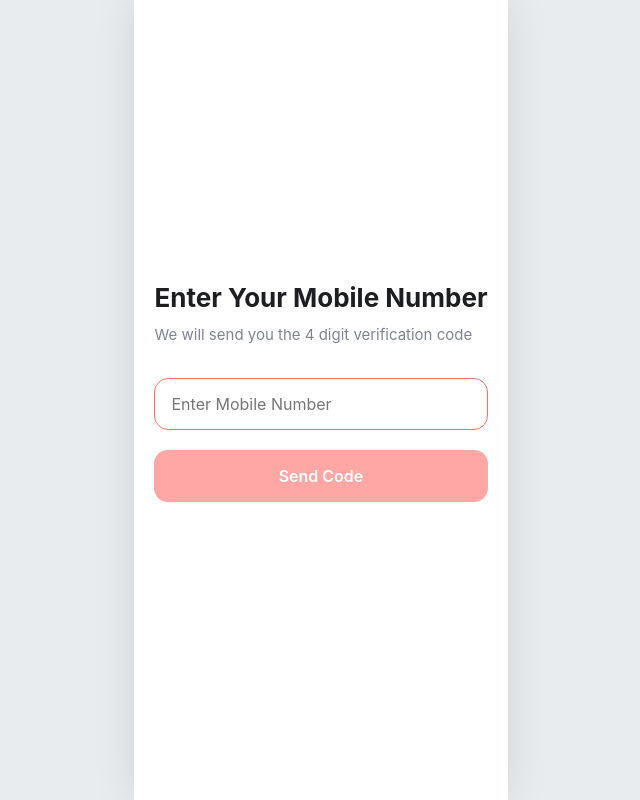
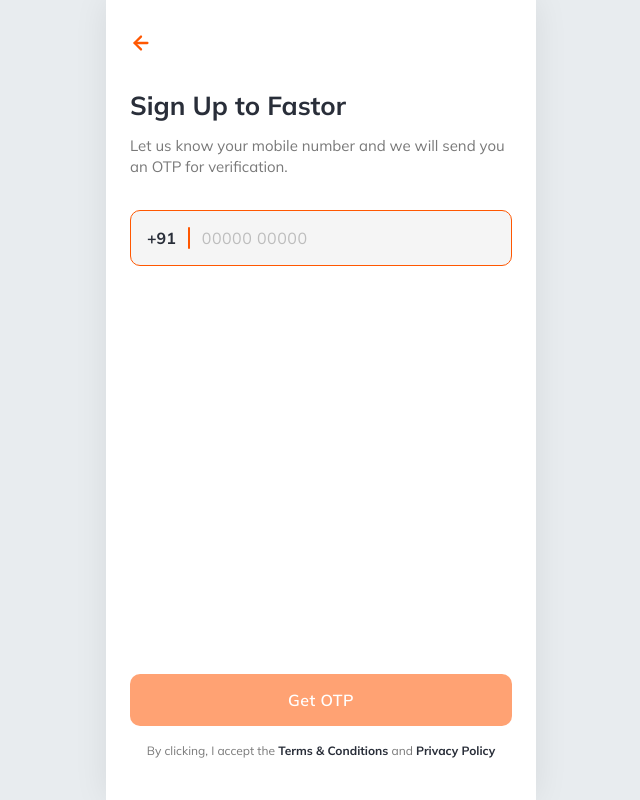
Before and after one commit to Jerry-LiL/fastor-react-task, a React (Vite) app: page /login in a window 1280 px wide. Shown: the whole page, without its empty margins (319-959 px from the left). Built offline with nearby package versions, Linux system fonts and the light colour scheme; no server answers; the HTML template or start-up script is replaced by a standard one.

Commit message:
restyle login screen to new design

```diff
--- a/src/index.css
+++ b/src/index.css
@@ -1,25 +1,34 @@
 :root {
-  --primary-coral: #FF6D6A;
-  --primary-coral-hover: #ff5552;
-  --primary-coral-light: rgba(255, 109, 106, 0.12);
-  --wallet-blue: #4A80F0;
-  --wallet-blue-light: rgba(74, 128, 240, 0.12);
-  --bg-app: #F7F8FA;
+  /* New design colors */
+  --primary-btn: #FF5701;
+  --primary-btn-hover: #e04c00;
+  --accent-orange: #E95322;
+  --light-peach: #FFDECF;
+  --peach-text: #E95322;
+  --divider-color: #FFD8C7;
+  --heading-auth: #292E39;
+  --heading-brown: #391713;
+  --input-bg: #F5F5F5;
+  --input-border: #C7C7C7;
+  --inactive-dot: #F3E9B5;
+  --call-grad-start: #FF936D;
+  --call-grad-end: #FF726B;
+  --wallet-grad-start: #7CC7ED;
+  --wallet-grad-end: #4F79CB;
+  --text-muted: #797979;
+
+  --bg-app: #FFFFFF;
   --bg-card: #FFFFFF;
-  --text-main: #1C1E21;
-  --text-muted: #7E858E;
-  --text-light: #A3A8AF;
-  --border-color: #E7EAEE;
-  --border-focus: #FF6D6A;
-  --star-gold: #F5A623;
-  --font-family: 'Urbanist', 'Inter', -apple-system, BlinkMacSystemFont, 'Segoe UI', Roboto, sans-serif;
+  --text-main: #292E39;
+  --font-auth: 'Mulish', -apple-system, BlinkMacSystemFont, sans-serif;
+  --font-display: 'League Spartan', -apple-system, BlinkMacSystemFont, sans-serif;
+  --font-family: 'Mulish', -apple-system, BlinkMacSystemFont, sans-serif;
+
   --radius-sm: 8px;
-  --radius-md: 14px;
-  --radius-lg: 20px;
+  --radius-md: 10px;
+  --radius-lg: 18px;
+  --radius-xl: 28px;
   --radius-pill: 9999px;
-  --shadow-sm: 0 2px 8px rgba(0, 0, 0, 0.04);
-  --shadow-md: 0 4px 16px rgba(0, 0, 0, 0.08);
-  --shadow-lg: 0 10px 30px rgba(0, 0, 0, 0.12);
 }
 
 * {
@@ -40,16 +49,16 @@
   justify-content: center;
 }
 
-/* App shell container centered on desktop, full-width on mobile */
+/* App shell container centered on desktop (max 430px), full-width on mobile */
 .app-shell {
   width: 100%;
   max-width: 430px;
   min-height: 100vh;
-  background-color: var(--bg-app);
+  background-color: #FFFFFF;
   display: flex;
   flex-direction: column;
   position: relative;
-  box-shadow: 0 0 40px rgba(0, 0, 0, 0.1);
+  box-shadow: 0 0 32px rgba(0, 0, 0, 0.08);
 }
 
 .app-main-content {
@@ -69,37 +78,41 @@
    AUTHENTICATION SCREENS (LOGIN & OTP)
    ========================================================== */
 .screen-auth {
-  padding: 24px 20px 40px 20px;
-  background-color: var(--bg-card);
-  justify-content: center;
+  padding: 24px 24px 32px 24px;
+  background-color: #FFFFFF;
+  display: flex;
+  flex-direction: column;
+  min-height: 100vh;
+  font-family: var(--font-auth);
 }
 
-.auth-nav-bar {
-  margin-bottom: 24px;
+.auth-top-bar {
+  display: flex;
+  align-items: center;
+  margin-bottom: 28px;
 }
 
-.back-icon-btn {
+.back-arrow-btn {
   background: none;
   border: none;
-  color: var(--text-main);
-  cursor: pointer;
   padding: 8px;
   margin-left: -8px;
-  display: flex;
+  cursor: pointer;
+  display: inline-flex;
   align-items: center;
   justify-content: center;
   border-radius: 50%;
-  transition: background-color 0.15s ease;
+  transition: opacity 0.15s ease;
 }
 
-.back-icon-btn:hover {
-  background-color: #F0F2F5;
+.back-arrow-btn:hover {
+  opacity: 0.8;
 }
 
-.auth-content {
+.auth-body {
   display: flex;
   flex-direction: column;
-  width: 100%;
+  flex: 1;
 }
 
 .auth-header {
@@ -109,9 +122,9 @@
 .auth-title {
   font-size: 26px;
   font-weight: 700;
-  color: var(--text-main);
+  color: var(--heading-auth);
   line-height: 1.25;
-  margin-bottom: 10px;
+  margin-bottom: 12px;
 }
 
 .auth-subtitle {
@@ -120,78 +133,156 @@
   line-height: 1.45;
 }
 
+.auth-target-number {
+  color: var(--heading-auth);
+  font-weight: 700;
+  display: block;
+  margin-top: 4px;
+}
+
 .auth-form {
   display: flex;
   flex-direction: column;
-  gap: 20px;
+  flex: 1;
 }
 
-.input-group {
+/* Composite Phone Input */
+.phone-input-composite {
   display: flex;
-  flex-direction: column;
+  align-items: center;
+  background-color: var(--input-bg);
+  border: 1px solid var(--input-border);
+  border-radius: 10px;
+  height: 56px;
+  padding: 0 16px;
+  gap: 12px;
+  transition: border-color 0.2s ease;
 }
 
-.text-input {
-  width: 100%;
-  height: 52px;
-  padding: 0 16px;
-  font-size: 16px;
-  font-family: inherit;
-  color: var(--text-main);
-  background-color: #F8F9FB;
-  border: 1.5px solid var(--border-color);
-  border-radius: var(--radius-md);
-  outline: none;
-  transition: border-color 0.2s ease, background-color 0.2s ease;
+.phone-input-composite:focus-within {
+  border-color: var(--primary-btn);
 }
 
-.text-input:focus {
-  border-color: var(--primary-coral);
-  background-color: #FFFFFF;
-}
-
-.text-input.input-error {
+.phone-input-composite.composite-error {
   border-color: #E53935;
 }
 
-/* 6-box OTP Input */
-.otp-container {
+.phone-prefix {
+  font-size: 16px;
+  font-weight: 700;
+  color: var(--heading-auth);
+}
+
+.phone-caret {
+  width: 2px;
+  height: 22px;
+  background-color: var(--primary-btn);
+  border-radius: 1px;
+}
+
+.phone-input-field {
+  flex: 1;
+  border: none;
+  background: transparent;
+  outline: none;
+  font-size: 16px;
+  font-family: inherit;
+  color: var(--heading-auth);
+  letter-spacing: 0.5px;
+}
+
+.phone-input-field::placeholder {
+  color: #BDBDBD;
+}
+
+/* OTP 6-box input with group dash */
+.otp-composite-row {
   display: flex;
+  align-items: center;
   justify-content: space-between;
+  gap: 6px;
+  margin-top: 8px;
+  margin-bottom: 24px;
+}
+
+.otp-subgroup {
+  display: flex;
+  align-items: center;
   gap: 8px;
-  margin: 10px 0 16px 0;
 }
 
 .otp-box {
-  width: 48px;
+  width: 44px;
   height: 54px;
   text-align: center;
-  font-size: 22px;
-  font-weight: 700;
-  color: var(--text-main);
-  background-color: #F8F9FB;
-  border: 1.5px solid var(--border-color);
-  border-radius: var(--radius-sm);
+  font-size: 20px;
+  font-weight: 600;
+  color: var(--heading-auth);
+  background-color: #FFFFFF;
+  border: 1px solid var(--input-border);
+  border-radius: 8px;
   outline: none;
-  transition: all 0.2s ease;
+  caret-color: var(--primary-btn);
+  transition: border-color 0.2s ease;
 }
 
 .otp-box:focus {
-  border-color: var(--primary-coral);
-  background-color: #FFFFFF;
-  box-shadow: 0 0 0 3px var(--primary-coral-light);
+  border-color: var(--primary-btn);
 }
 
 .otp-box.filled {
-  border-color: #4A4D54;
-  background-color: #FFFFFF;
+  border-color: #8C8C8C;
 }
 
-/* Buttons */
+.otp-group-dash {
+  font-size: 20px;
+  color: var(--heading-auth);
+  font-weight: 600;
+  padding: 0 4px;
+}
+
+.otp-timer-row {
+  font-size: 14px;
+  color: var(--heading-auth);
+  margin-bottom: 24px;
+}
+
+.otp-timer-count {
+  color: var(--accent-orange);
+  font-weight: 600;
+}
+
+.resend-btn {
+  background: none;
+  border: none;
+  color: var(--accent-orange);
+  font-weight: 700;
+  font-size: 14px;
+  cursor: pointer;
+  padding: 0 4px;
+  font-family: inherit;
+}
+
+.resend-btn:hover {
+  text-decoration: underline;
+}
+
+/* Pinned Bottom Buttons & Terms */
+.auth-bottom-pinned {
+  margin-top: auto;
+  padding-top: 32px;
+  padding-bottom: 8px;
+  display: flex;
+  flex-direction: column;
+  gap: 16px;
+  align-items: center;
+  width: 100%;
+}
+
 .btn {
   height: 52px;
   border: none;
-  border-radius: var(--radius-md);
+  border-radius: 10px;
   font-size: 16px;
   font-weight: 600;
   font-family: inherit;
@@ -204,49 +295,39 @@
 }
 
 .btn-primary {
-  background-color: var(--primary-coral);
+  background-color: var(--primary-btn);
   color: #FFFFFF;
-  box-shadow: 0 4px 14px rgba(255, 109, 106, 0.35);
+  letter-spacing: 0.5px;
 }
 
 .btn-primary:hover:not(:disabled) {
-  background-color: var(--primary-coral-hover);
-  transform: translateY(-1px);
-}
-
-.btn-primary:active:not(:disabled) {
-  transform: translateY(0);
+  background-color: var(--primary-btn-hover);
 }
 
 .btn-primary:disabled {
-  opacity: 0.6;
+  opacity: 0.55;
   cursor: not-allowed;
-  box-shadow: none;
 }
 
-.auth-footer {
-  margin-top: 24px;
+.terms-notice {
+  font-size: 12px;
+  color: var(--text-muted);
   text-align: center;
+  line-height: 1.5;
 }
 
-.resend-text {
-  font-size: 14px;
-  color: var(--text-muted);
+.terms-bold {
+  font-weight: 700;
+  color: var(--heading-auth);
 }
 
-.link-button {
-  background: none;
-  border: none;
-  color: var(--primary-coral);
-  font-weight: 600;
+.form-error-banner {
+  background-color: #FDE8E8;
+  color: #C81E1E;
+  padding: 10px 14px;
+  border-radius: 8px;
   font-size: 14px;
-  font-family: inherit;
-  cursor: pointer;
-  padding: 0 4px;
-}
-
-.link-button:hover:not(:disabled) {
-  text-decoration: underline;
+  margin-top: 14px;
 }
 
 .link-button:disabled {
--- a/src/pages/Login.jsx
+++ b/src/pages/Login.jsx
@@ -8,7 +8,7 @@
   const navigate = useNavigate();
   const { isAuthenticated } = useAuth();
 
-  const [phone, setPhone] = useState('');
+  const [phoneDigits, setPhoneDigits] = useState('');
   const [error, setError] = useState('');
   const [isLoading, setIsLoading] = useState(false);
 
@@ -18,13 +18,29 @@
     }
   }, [isAuthenticated, navigate]);
 
+  const handleBack = () => {
+    if (window.history.length > 1) {
+      navigate(-1);
+    }
+  };
+
+  const handlePhoneChange = (e) => {
+    const raw = e.target.value;
+    const digits = raw.replace(/\D/g, '').slice(0, 10);
+    setPhoneDigits(digits);
+    if (error) setError('');
+  };
+
+  const displayValue =
+    phoneDigits.length > 5
+      ? `${phoneDigits.slice(0, 5)} ${phoneDigits.slice(5)}`
+      : phoneDigits;
+
   const handleSubmit = async (e) => {
     e.preventDefault();
     setError('');
 
-    const cleanPhone = phone.trim();
-
-    if (!isValidPhoneNumber(cleanPhone)) {
+    if (!isValidPhoneNumber(phoneDigits)) {
       setError('Please enter a valid 10-digit mobile number.');
       return;
     }
@@ -32,8 +48,8 @@
     setIsLoading(true);
 
     try {
-      await registerUser(cleanPhone);
-      navigate('/otp', { state: { phone: cleanPhone } });
+      await registerUser(phoneDigits);
+      navigate('/otp', { state: { phone: phoneDigits } });
     } catch (err) {
       setError(err.message || 'Unable to send code. Please try again.');
     } finally {
@@ -41,31 +57,60 @@
     }
   };
 
+  const isComplete = phoneDigits.length === 10;
+
   return (
     <div className="page-container screen-auth">
-      <div className="auth-content">
+      <div className="auth-top-bar">
+        <button
+          type="button"
+          onClick={handleBack}
+          className="back-arrow-btn"
+          aria-label="Back"
+        >
+          <svg
+            width="22"
+            height="22"
+            viewBox="0 0 24 24"
+            fill="none"
+            stroke="#FF5701"
+            strokeWidth="2.5"
+            strokeLinecap="round"
+            strokeLinejoin="round"
+          >
+            <line x1="19" y1="12" x2="5" y2="12" />
+            <polyline points="12 19 5 12 12 5" />
+          </svg>
+        </button>
+      </div>
+
+      <div className="auth-body">
         <div className="auth-header">
-          <h1 className="auth-title">Enter Your Mobile Number</h1>
+          <h1 className="auth-title">Sign Up to Fastor</h1>
           <p className="auth-subtitle">
-            We will send you the 4 digit verification code
+            Let us know your mobile number and we will send you an OTP for
+            verification.
           </p>
         </div>
 
         <form onSubmit={handleSubmit} className="auth-form" noValidate>
-          <div className="input-group">
+          <div
+            className={`phone-input-composite ${
+              error ? 'composite-error' : ''
+            }`}
+          >
+            <span className="phone-prefix">+91</span>
+            <span className="phone-caret" aria-hidden="true" />
             <input
               type="tel"
+              inputMode="numeric"
               id="phone-input"
-              className={`text-input ${error ? 'input-error' : ''}`}
-              placeholder="Enter Mobile Number"
-              value={phone}
-              onChange={(e) => {
-                const val = e.target.value.replace(/\D/g, '').slice(0, 10);
-                setPhone(val);
-                if (error) setError('');
-              }}
+              className="phone-input-field"
+              placeholder="00000 00000"
+              value={displayValue}
+              onChange={handlePhoneChange}
               disabled={isLoading}
-              maxLength={10}
+              maxLength={11}
               aria-label="Mobile Number"
               autoFocus
             />
@@ -77,13 +122,21 @@
             </div>
           )}
 
-          <button
-            type="submit"
-            className="btn btn-primary"
-            disabled={isLoading || !phone}
-          >
-            {isLoading ? 'Sending...' : 'Send Code'}
-          </button>
+          <div className="auth-bottom-pinned">
+            <button
+              type="submit"
+              className="btn btn-primary"
+              disabled={isLoading || !isComplete}
+            >
+              {isLoading ? 'Sending...' : 'Get OTP'}
+            </button>
+
+            <p className="terms-notice">
+              By clicking, I accept the{' '}
+              <span className="terms-bold">Terms &amp; Conditions</span> and{' '}
+              <span className="terms-bold">Privacy Policy</span>
+            </p>
+          </div>
         </form>
       </div>
     </div>
```
Also changed, not shown: 1 other file (tests, documents, lock files or other folders).
